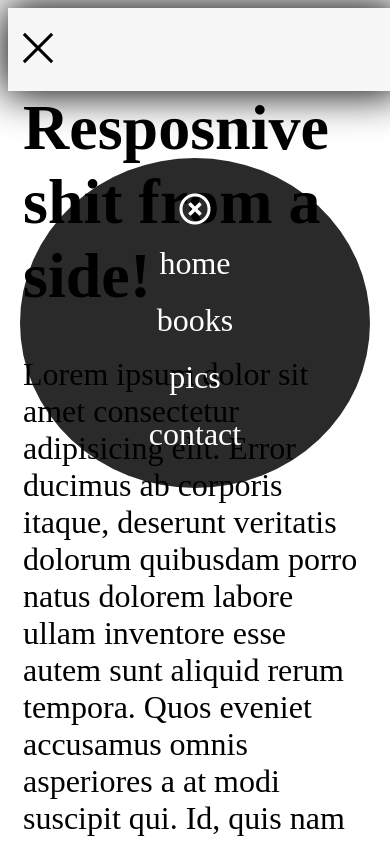
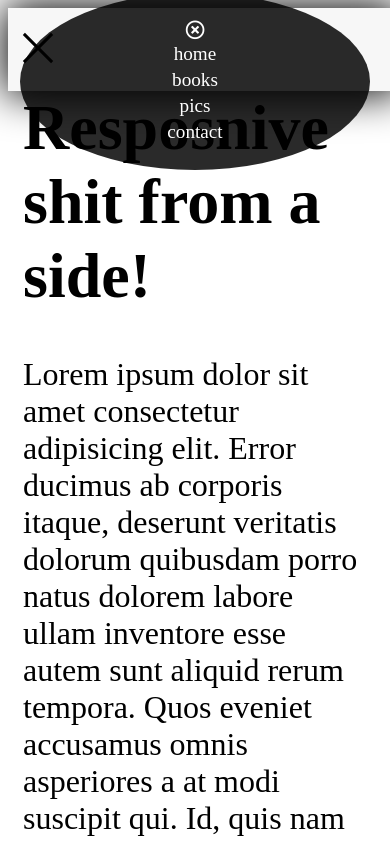
Before and after one commit to hide85x/RoundedSidebar, a website built with Parcel: page index.html in a window 390 px wide. Both pictures are taken after a click on the button 38 px from the left and 49 px from the top of the page. Shown: the top 842 px of the page. Built offline with nearby package versions, Linux system fonts and the light colour scheme.

Commit message:
sidenav appea on top on mobiles

```diff
--- a/style.scss
+++ b/style.scss
@@ -56,8 +56,8 @@ body {
     transform: translateY(-1000px);
     border-radius: 100%;
     transition:transform 0.5s ease-in, background-color 1s ease-in;
-    @media screen {
-        margin-top:150px
+    @media (max-width:800px) {
+        margin-top:35px
     }
     a, i {
         text-decoration: none;
@@ -65,6 +65,8 @@ body {
         color: white;
         margin:10px;
         @media(max-width:700px) {
+            margin: 2px;
+            font-size: 1.2em;
             color: red($color: #000000);
         }
         &:hover {
@@ -73,7 +75,7 @@ body {
     }
 }
 .sidebarnav--active {
-    transform: translateX(0px);
+    transform: translateY(-50px);
     background-color: rgba(0, 0, 0, 0.836);
 
 }
```
Also changed, not shown: docs/index.html (+1 -1 lines), 5 other files.
